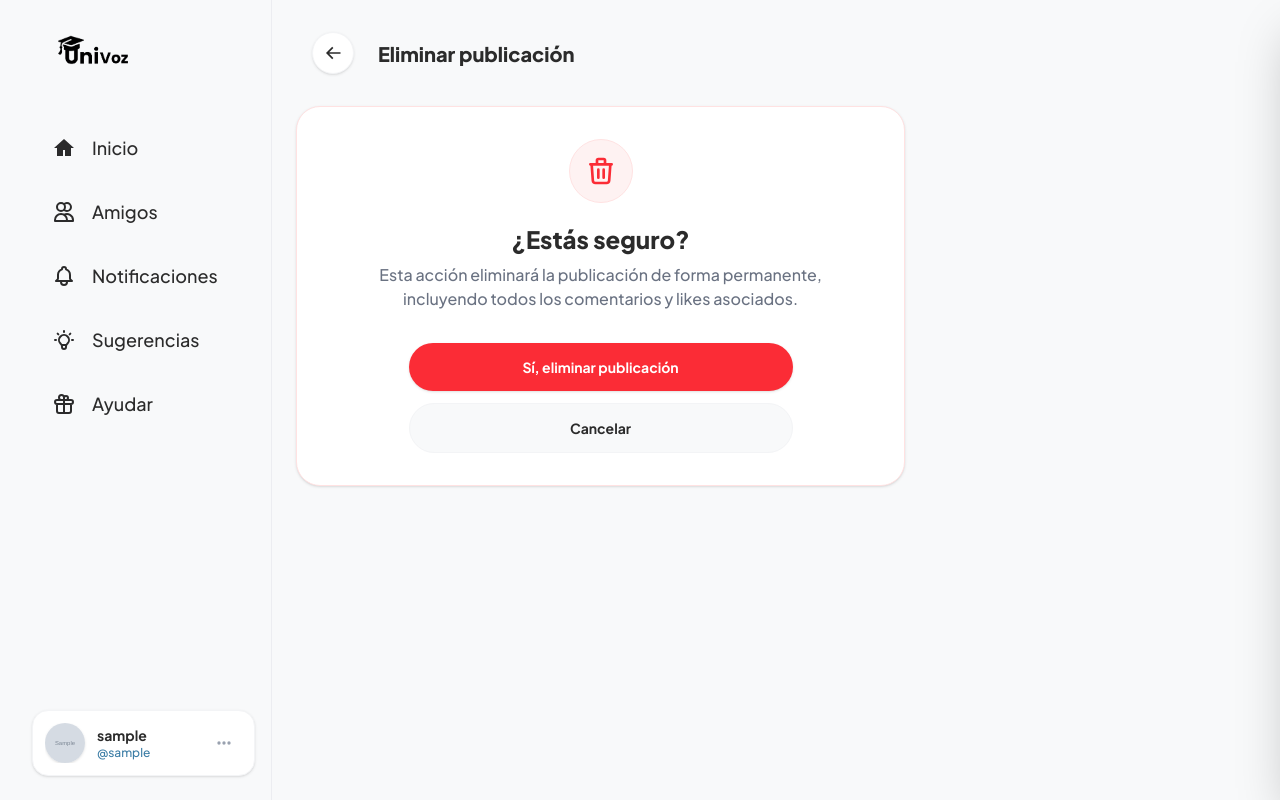
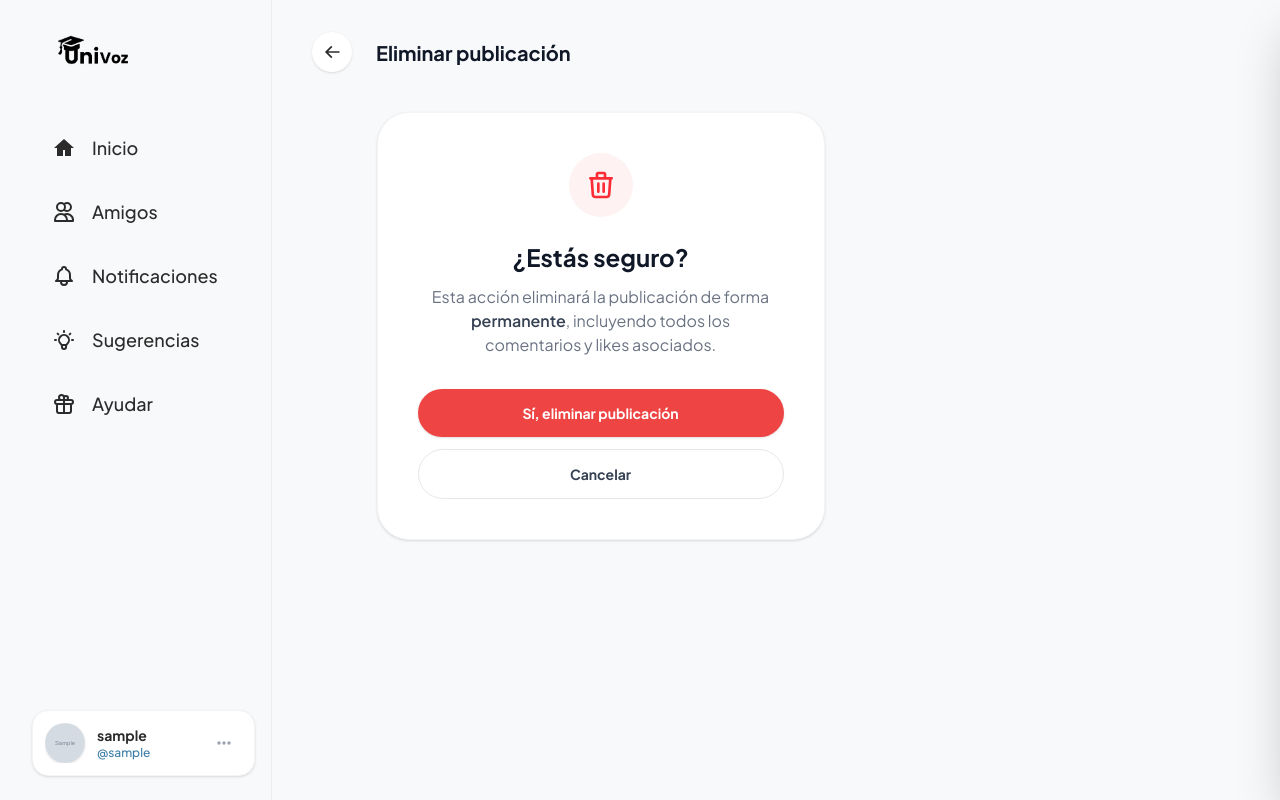
Before and after one commit to ctorresCode/Gugu-gaga, a Django app: page /hilo/00000000-0000-0000-0000-000000000001/eliminar/ in a window 1280 px wide. Run offline with Django 5.2, Linux system fonts and the light colour scheme; a user stored in the database is signed in; tables that the repository leaves empty hold one stand-in row (values such as "Sample post"); grey boxes marked "Sample" are stand-in pictures; style sheets or scripts are compiled from the project's sources.

Commit message:
fix: mejores del disenio de las templates: editar_hilo y eliminar_hilo

```diff
--- a/config/settings.py
+++ b/config/settings.py
@@ -29,6 +29,7 @@ INSTALLED_APPS = [
     'django.contrib.staticfiles',
     'usuarios',
     'foro',
+    'sslserver',
 ]
 
 MIDDLEWARE = [
@@ -71,10 +72,10 @@ DATABASES = {
         'NAME': config('DB_NAME', default='vozUni'),
         'HOST':config('DB_HOST', default='DESKTOP-737K9UP'),
         'PORT':config('DB_PORT', default=''),
-        'USER': config('DB_USER', default=''),
-        'PASSWORD': config('DB_PASSWORD', default=''),
         'OPTIONS':{
             'driver': config('DB_DRIVER', default='ODBC Driver 17 for SQL Server'),
+            'trusted_connection': 'yes',
+            'extra_params': 'TrustServerCertificate=yes'
         }
     }
 }
--- a/foro/templates/foro/eliminar_hilo.html
+++ b/foro/templates/foro/eliminar_hilo.html
@@ -8,33 +8,35 @@
 
     <main class="w-full md:flex-1 md:max-w-2xl min-h-screen md:px-6 pb-24 md:pb-8">
 
-        <div class="flex items-center gap-6 px-4 py-4 md:pt-8 bg-[#F8F9FA]/90 backdrop-blur-md sticky top-0 z-30 mb-2">
-            <a href="javascript:history.back()" class="p-2.5 rounded-full bg-white shadow-sm hover:bg-gray-50 text-[#2B2B2B] transition-all border border-gray-100">
+        <div class="flex items-center gap-6 px-4 py-4 md:pt-8 bg-[#F8F9FA]/90 backdrop-blur-md sticky top-0 z-20">
+            <a href="javascript:history.back()" class="p-2.5 rounded-full bg-white shadow-sm hover:bg-[#093D77] hover:text-white text-[#2B2B2B] transition-all">
                 <svg viewBox="0 0 24 24" class="w-5 h-5 fill-current"><path d="M7.414 13l5.043 5.04-1.414 1.42L3.586 12l7.457-7.46 1.414 1.42L7.414 11H21v2H7.414z"></path></svg>
             </a>
-            <h1 class="text-xl font-black text-[#2B2B2B] leading-tight">Eliminar publicación</h1>
+            <h1 class="text-xl font-bold text-gray-900 leading-tight">Eliminar publicación</h1>
         </div>
 
-        <div class="px-4 md:px-0 mt-4">
-            <div class="bg-white p-8 rounded-3xl shadow-sm border border-red-100 text-center flex flex-col items-center">
+        <div class="px-4 md:px-0 mt-6 flex justify-center">
+            <div class="bg-white p-8 md:p-10 rounded-[2rem] shadow-sm border border-gray-100 text-center flex flex-col items-center w-full max-w-md">
 
-                <div class="w-16 h-16 bg-red-50 rounded-full flex items-center justify-center mb-5 border border-red-100">
-                    <svg class="w-8 h-8 text-red-500" fill="none" stroke="currentColor" viewBox="0 0 24 24">
-                        <path stroke-linecap="round" stroke-linejoin="round" stroke-width="2" d="M19 7l-.867 12.142A2 2 0 0116.138 21H7.862a2 2 0 01-1.995-1.858L5 7m5 4v6m4-6v6m1-10V4a1 1 0 00-1-1h-4a1 1 0 00-1 1v3M4 7h16"></path>
+                <div class="w-16 h-16 bg-red-50 rounded-full flex items-center justify-center mb-6">
+                    <svg class="w-8 h-8 text-red-500" fill="none" stroke="currentColor" viewBox="0 0 24 24" stroke-width="2">
+                        <path stroke-linecap="round" stroke-linejoin="round" d="M19 7l-.867 12.142A2 2 0 0116.138 21H7.862a2 2 0 01-1.995-1.858L5 7m5 4v6m4-6v6m1-10V4a1 1 0 00-1-1h-4a1 1 0 00-1 1v3M4 7h16"></path>
                     </svg>
                 </div>
 
-                <h2 class="text-2xl font-black text-[#2B2B2B] mb-2">¿Estás seguro?</h2>
-                <p class="text-gray-500 mb-8 font-medium text-sm md:text-base px-4">
-                    Esta acción eliminará la publicación de forma permanente, incluyendo todos los comentarios y likes asociados.
+                <h2 class="text-2xl font-bold text-gray-900 mb-3">¿Estás seguro?</h2>
+                <p class="text-gray-500 mb-8 text-sm md:text-base px-2">
+                    Esta acción eliminará la publicación de forma <span class="font-semibold text-gray-700">permanente</span>, incluyendo todos los comentarios y likes asociados.
                 </p>
 
-                <form method="POST" class="flex flex-col gap-3 w-full max-w-sm">
+                <form method="POST" class="flex flex-col gap-3 w-full">
                     {% csrf_token %}
-                    <button type="submit" class="w-full py-3.5 bg-red-500 text-white rounded-full font-bold hover:bg-red-600 transition-colors shadow-sm text-sm">
+
+                    <button type="submit" class="w-full py-3.5 text-white rounded-full font-bold hover:bg-red-600 transition-colors shadow-sm text-sm cursor-pointer" style="background-color: #ef4444;">
                         Sí, eliminar publicación
                     </button>
-                    <a href="javascript:history.back()" class="w-full py-3.5 bg-[#F8F9FA] text-[#2B2B2B] rounded-full font-bold hover:bg-gray-200 transition-colors border border-gray-100 text-sm">
+
+                    <a href="javascript:history.back()" class="w-full py-3.5 bg-white text-gray-700 rounded-full font-bold hover:bg-gray-50 transition-colors border border-gray-200 text-sm">
                         Cancelar
                     </a>
                 </form>
--- a/usuarios/templates/usuarios/perfil.html
+++ b/usuarios/templates/usuarios/perfil.html
@@ -120,7 +120,7 @@
                     {% include 'foro/partials/tarjeta_hilo.html' %}
                 {% empty %}
                     <div class="text-center py-16 bg-white rounded-3xl border border-gray-100 shadow-sm">
-                        <p class="text-[#3A7CA5] font-bold text-lg">Este espacio está vacío.</p>
+                        <p class="text-[#3A7CA5] font-normal text-lg">Este espacio está vacío.</p>
                     </div>
                 {% endfor %}
             </div>
@@ -158,7 +158,7 @@
 
     {% if not hilos_usuario %}
         <div class="text-center py-16">
-            <p class="text-[#3A7CA5] font-bold text-lg">No hay fotos en el campus.</p>
+            <p class="text-[#3A7CA5] font-medium text-lg">No hay fotos en el campus.</p>
         </div>
     {% endif %}
 </div>
--- a/usuarios/templates/usuarios/registro.html
+++ b/usuarios/templates/usuarios/registro.html
@@ -86,7 +86,7 @@
                     </div>
                 </div>
 
-                <button type="submit" class="w-full bg-[#175196] text-white font-bold py-3 mt-8 rounded-xl hover:bg-[#164d8e] hover:shadow-lg hover:-translate-y-0.5 active:translate-y-0 transition-all duration-200 shadow-md">
+                <button type="submit" class="w-full bg-[#175196] text-white font-bold py-3 mt-8 rounded-xl hover:bg-[#164d8e] hover:shadow-lg hover:-translate-y-0.5 active:translate-y-0 transition-all duration-200 shadow-md cursor-pointer">
                     Registrar
                 </button>
             </form>
```
Also changed, not shown: foro/templates/foro/editar_hilo.html (+1 -6 lines), media/avatars/Cube_pt3g1Mw.avif (added), media/avatars/PerroCascos.jpg (added), media/hilos/imagenes/bOTONX.png (added).
